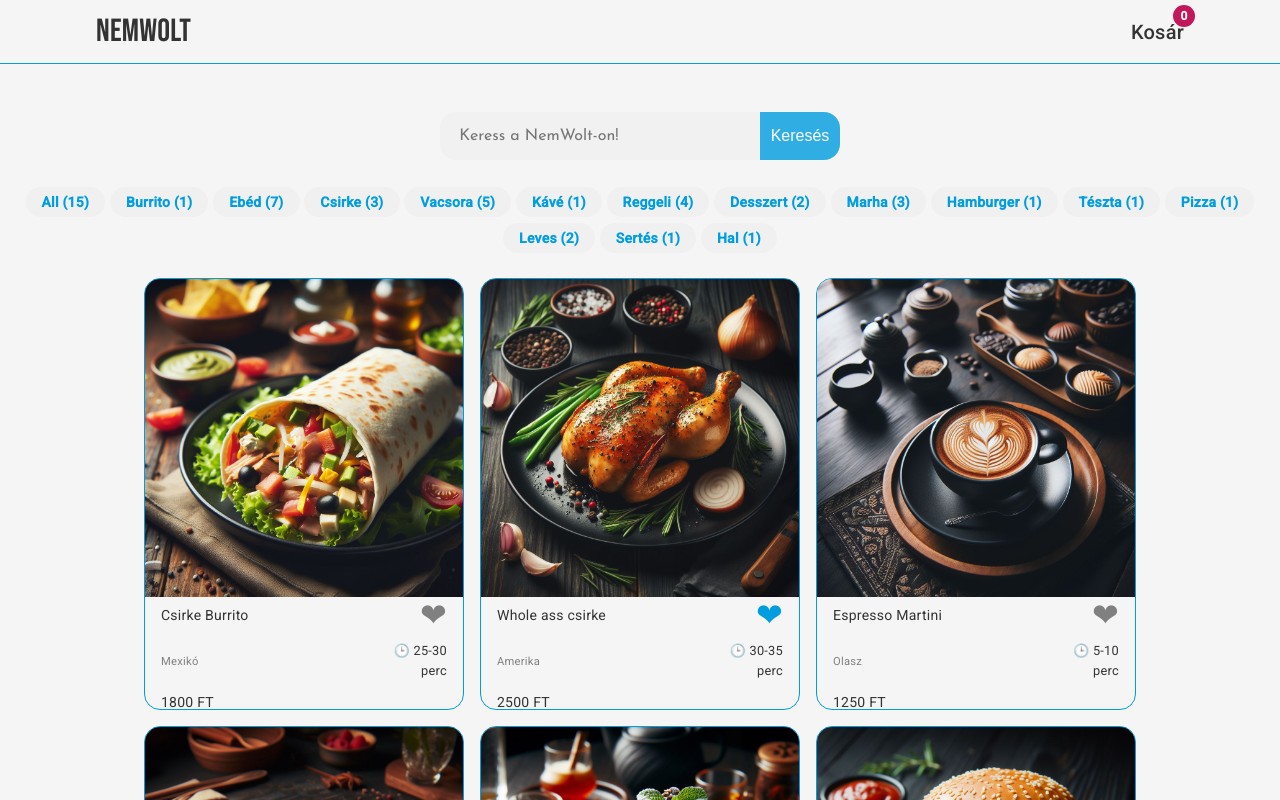
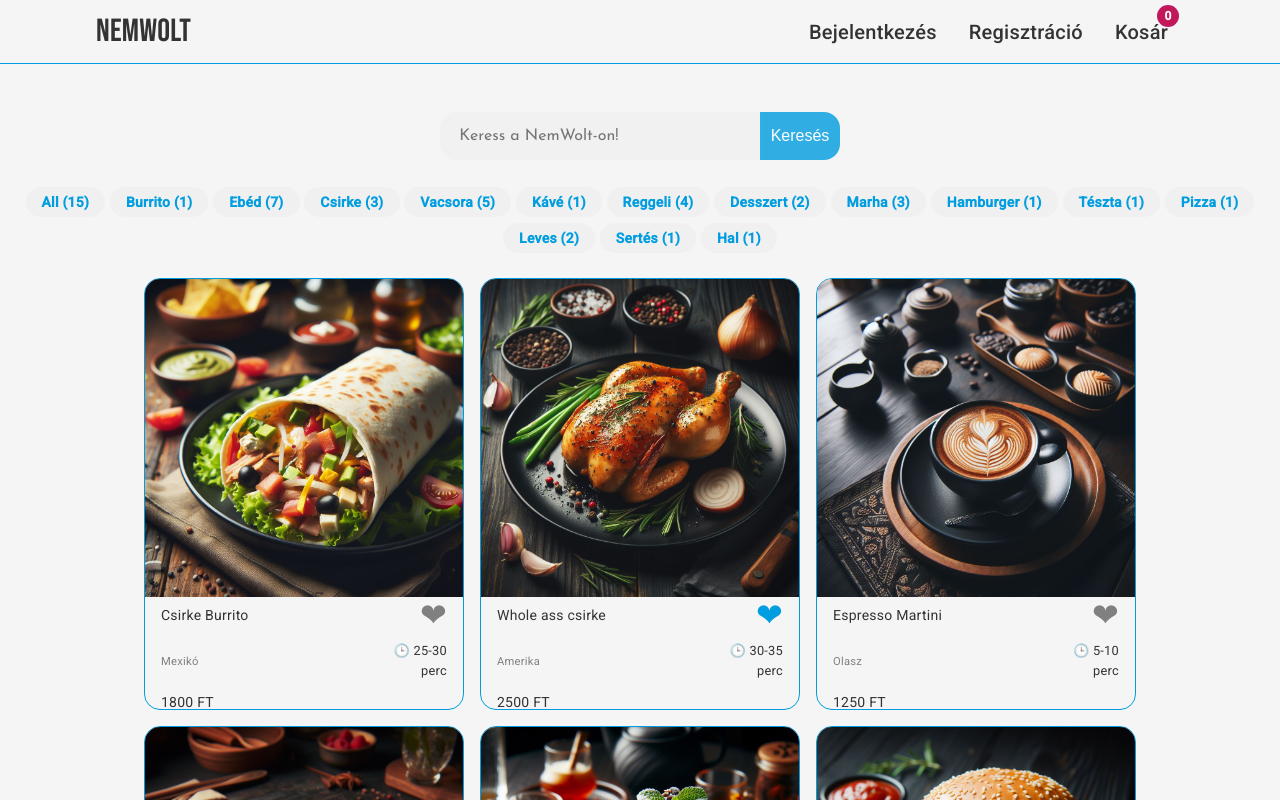
Before and after one commit to DeeAyDan/web_keret_nemWolt, an Angular app: page / in a window 1280 px wide. Shown: the top 800 px of the page. Built offline with nearby package versions, Linux system fonts and the light colour scheme.

Commit message:
Add login and register links to header component

```diff
--- a/src/app/shared/header/header.component.html
+++ b/src/app/shared/header/header.component.html
@@ -4,7 +4,10 @@
         <nav>
             <ul>
                 <li>
+                    <a href="#" routerLink="/login">Bejelentkezés</a>
+                    <a href="#" routerLink="/register">Regisztráció</a>
                     <a matBadge="{{cart.totalQuantity}}" href="#" routerLink="/cart">Kosár</a>
+
                 </li>
             </ul>
         </nav>
--- a/src/app/shared/header/header.component.scss
+++ b/src/app/shared/header/header.component.scss
@@ -38,10 +38,9 @@ a.logo{
 nav ul{
     display: flex;
     list-style: none;
-    margin: 0;
 }
 
 nav ul li a{
-    margin: 1rem 0,5rem;
+    margin: 0rem 1rem;
     display: inline-block;
 }
```
